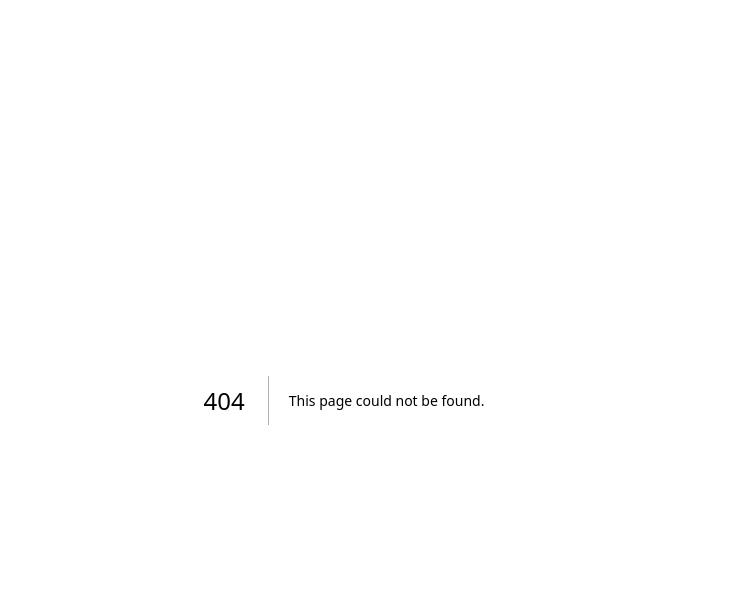
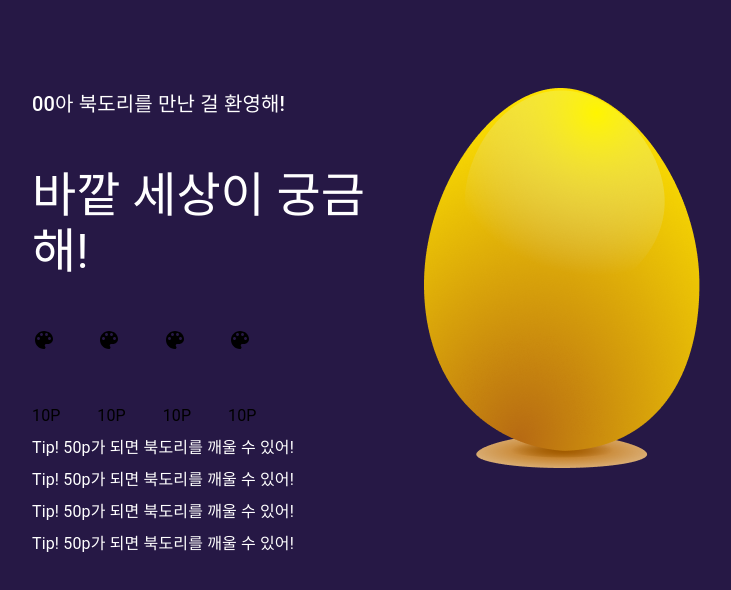
Before and after one commit to HooAndFriend/matebook-front-next-renewal, a Next.js app: page /home in a window 1280 px wide. Before the commit this address had no page. Shown: the top 590 px of the page, without its empty margins (296-1027 px from the left). Built offline with nearby package versions, Linux system fonts and the light colour scheme.

Commit message:
Add : Page Home View

```diff
--- /dev/null
+++ b/src/pages/home/index.tsx
@@ -0,0 +1,19 @@
+import HomeFirstView from "@/views/home/homeFirstView"
+import { Grid } from "@mui/material"
+
+function HomePage() {
+  return (
+    <Grid container spacing={6} sx={{ px: 40, py: 10 }}>
+      <Grid item xs={12}>
+        <HomeFirstView />
+      </Grid>
+      <Grid item xs={12}></Grid>
+      <Grid item xs={12}></Grid>
+      <Grid item xs={12}></Grid>
+      <Grid item xs={12}></Grid>
+      <Grid item xs={12}></Grid>
+    </Grid>
+  )
+}
+
+export default HomePage
--- /dev/null
+++ b/src/views/home/homeFirstView.tsx
@@ -0,0 +1,96 @@
+import { Grid, Typography } from "@mui/material"
+import Image from "next/image"
+
+import egg from "@/assets/imgs/egg.png"
+import ColorLensIcon from "@mui/icons-material/ColorLens"
+
+function HomeFirstView() {
+  return (
+    <Grid container spacing={6}>
+      <Grid item xs={7}>
+        <Grid container spacing={6}>
+          <Grid item xs={12}>
+            <Typography variant="h6" sx={{ color: "white" }}>
+              00아 북도리를 만난 걸 환영해!
+            </Typography>
+          </Grid>
+          <Grid item xs={12}>
+            <Typography variant="h3" sx={{ color: "white" }}>
+              바깥 세상이 궁금해!
+            </Typography>
+          </Grid>
+          <Grid item xs={2}>
+            <Grid container spacing={6}>
+              <Grid item xs={6}>
+                <ColorLensIcon />
+              </Grid>
+              <Grid item xs={6}>
+                <Typography>10P</Typography>
+              </Grid>
+            </Grid>
+          </Grid>
+          <Grid item xs={2}>
+            <Grid container spacing={6}>
+              <Grid item xs={6}>
+                <ColorLensIcon />
+              </Grid>
+              <Grid item xs={6}>
+                <Typography>10P</Typography>
+              </Grid>
+            </Grid>
+          </Grid>
+          <Grid item xs={2}>
+            <Grid container spacing={6}>
+              <Grid item xs={6}>
+                <ColorLensIcon />
+              </Grid>
+              <Grid item xs={6}>
+                <Typography>10P</Typography>
+              </Grid>
+            </Grid>
+          </Grid>
+          <Grid item xs={2}>
+            <Grid container spacing={6}>
+              <Grid item xs={6}>
+                <ColorLensIcon />
+              </Grid>
+              <Grid item xs={6}>
+                <Typography>10P</Typography>
+              </Grid>
+            </Grid>
+          </Grid>
+          <Grid item xs={4} />
+        </Grid>
+        <Grid item xs={12} sx={{ my: 1 }}>
+          <Typography sx={{ color: "white" }}>
+            Tip! 50p가 되면 북도리를 깨울 수 있어!
+          </Typography>
+        </Grid>
+        <Grid item xs={12} sx={{ my: 1 }}>
+          <Typography sx={{ color: "white" }}>
+            Tip! 50p가 되면 북도리를 깨울 수 있어!
+          </Typography>
+        </Grid>
+        <Grid item xs={12} sx={{ my: 1 }}>
+          <Typography sx={{ color: "white" }}>
+            Tip! 50p가 되면 북도리를 깨울 수 있어!
+          </Typography>
+        </Grid>
+        <Grid item xs={12} sx={{ my: 1 }}>
+          <Typography sx={{ color: "white" }}>
+            Tip! 50p가 되면 북도리를 깨울 수 있어!
+          </Typography>
+        </Grid>
+      </Grid>
+      <Grid item xs={5}>
+        <Image
+          src={egg}
+          alt="Picture of me"
+          placeholder="blur" // Optional blur-up while loading
+        />
+      </Grid>
+    </Grid>
+  )
+}
+
+export default HomeFirstView
```
Also changed, not shown: src/assets/imgs/egg.png (added).
